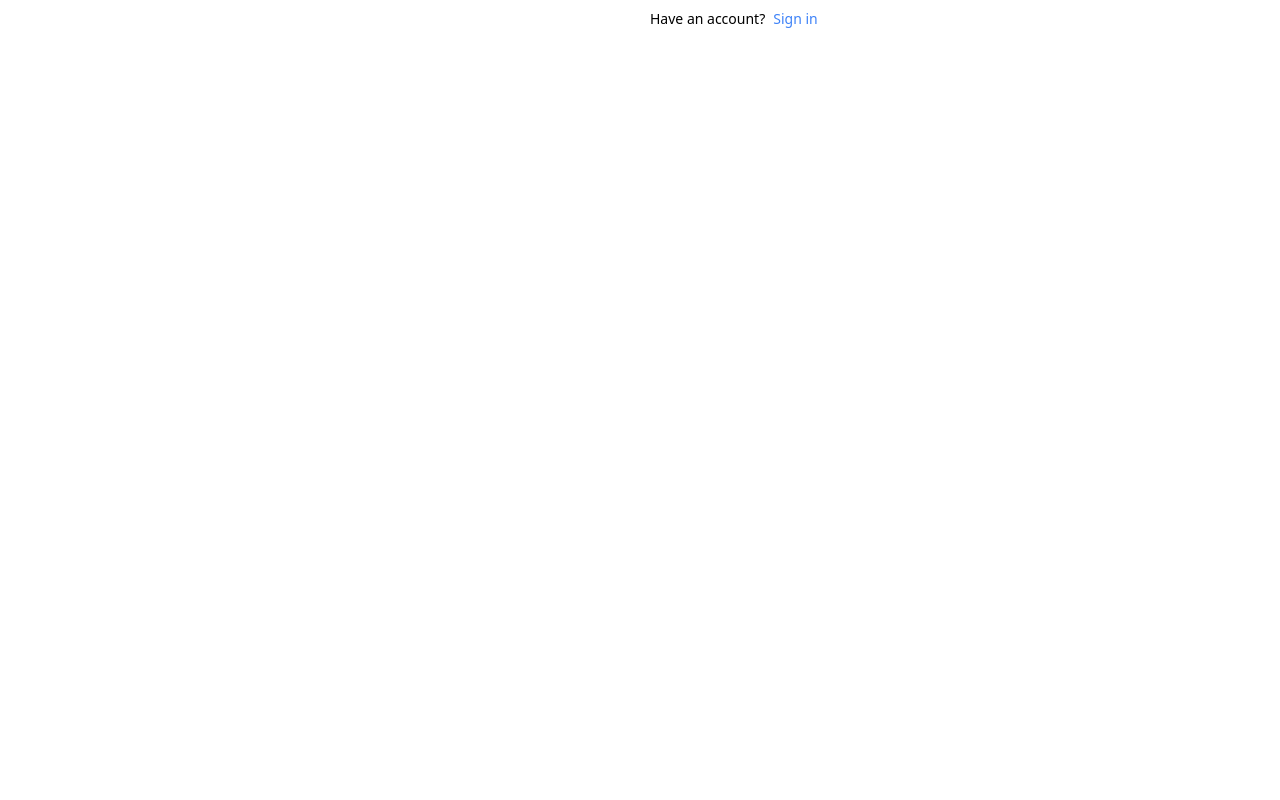
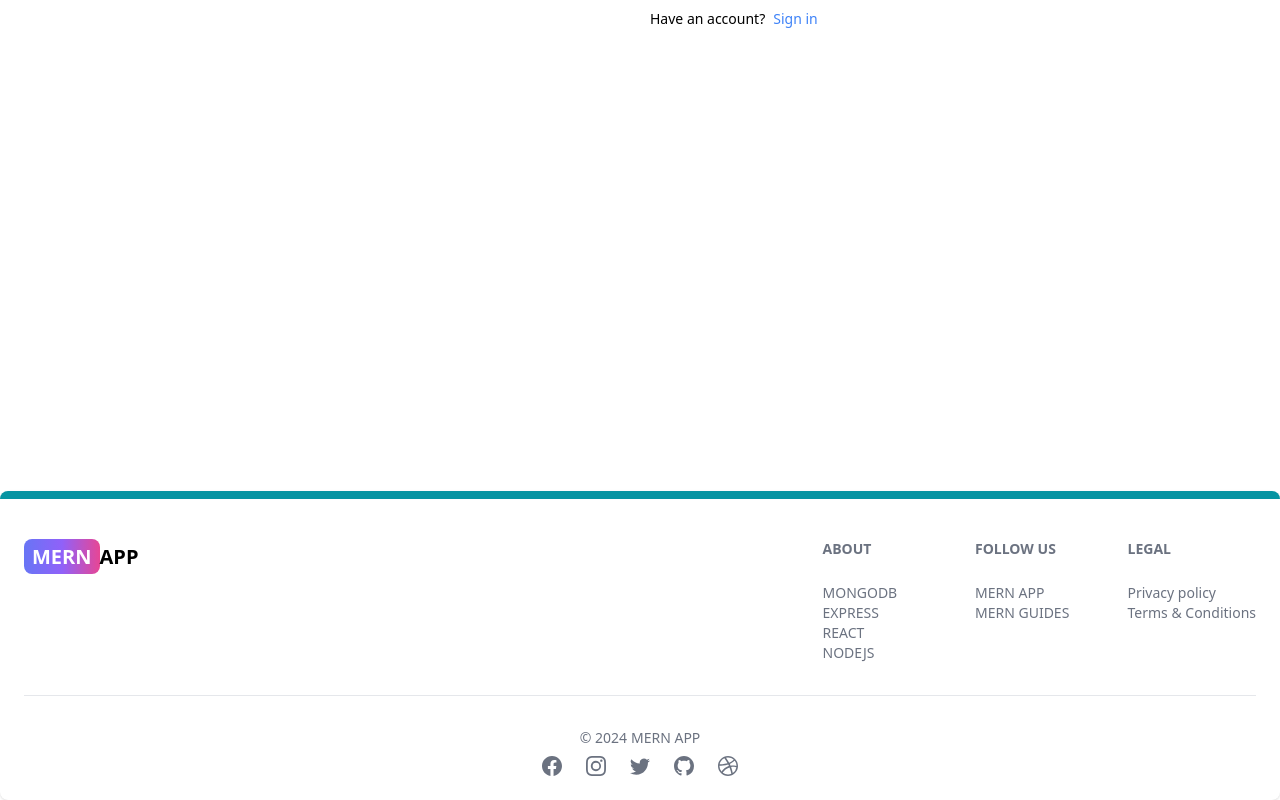
Before and after one commit to ktang920914/mern, a React (Vite) app in the folder frontend/: page /sign-up in a window 1280 px wide. Shown: the part 453-1253 px from the top of the page. Before the commit the page ends 944 px from the top, so only its background shows below. Built offline with nearby package versions, Linux system fonts and the light colour scheme.

Commit message:
create footer

```diff
--- a/frontend/src/App.jsx
+++ b/frontend/src/App.jsx
@@ -7,6 +7,7 @@
 import SignIn from './pages/SignIn'
 import SignUp from './pages/SignUp'
 import Header from './components/Header'
+import FooterComp from './components/Footer'
 
 const App = () => {
   return (
@@ -20,6 +21,7 @@
         <Route path='/sign-in' element={<SignIn />}/>
         <Route path='/sign-up' element={<SignUp />}/>
       </Routes>
+      <FooterComp />
     </BrowserRouter>
   )
 }
--- /dev/null
+++ b/frontend/src/components/Footer.jsx
@@ -0,0 +1,95 @@
+import React from 'react'
+import {Footer} from 'flowbite-react'
+import {Link} from 'react-router-dom'
+import { BsFacebook } from "react-icons/bs";
+import { BsInstagram } from "react-icons/bs";
+import { BsTwitter } from "react-icons/bs";
+import { BsGithub } from "react-icons/bs";
+import { BsDribbble } from "react-icons/bs";
+
+
+
+
+
+
+const FooterComp = () => {
+  return (
+    <Footer container className='border-t-8 border-teal-500'>
+        <div className='w-full max-w-7xl mx-auto'>
+            <div className='w-full grid justify-between sm:flex md:grid-cols-1'>
+                <div className='mt-5'>
+                    <Link to='/' className='self-center whitespace-nowrap text-lg sm:text-xl font-semibold dark:text-white'>
+                    <span className='px-2 py-1 bg-gradient-to-r from-indigo-500 via-purple-500 to-pink-500 rounded-lg text-white'>MERN</span>
+                    APP
+                    </Link>
+                </div>
+
+                <div className='grid grid-cols-2 gap-8 mt-4 sm:grid-cols-3 sm:gap-6'>
+                    <div>
+                    <Footer.Title title='About'/>
+                    <Footer.LinkGroup col>
+                        <Footer.Link href='https://www.mongodb.com/' target='_blank' rel='noopener noreferrer'>
+                            MONGODB
+                        </Footer.Link>
+                    </Footer.LinkGroup>
+                    <Footer.LinkGroup col>
+                        <Footer.Link href='https://expressjs.com/' target='_blank' rel='noopener noreferrer'>
+                            EXPRESS
+                        </Footer.Link>
+                    </Footer.LinkGroup>
+                    <Footer.LinkGroup col>
+                        <Footer.Link href='https://react.dev/' target='_blank' rel='noopener noreferrer'>
+                            REACT
+                        </Footer.Link>
+                    </Footer.LinkGroup>
+                    <Footer.LinkGroup col>
+                        <Footer.Link href='https://nodejs.org/en' target='_blank' rel='noopener noreferrer'>
+                            NODEJS
+                        </Footer.Link>
+                    </Footer.LinkGroup>
+                    </div>
+                    <div>
+                    <Footer.Title title='FOLLOW US'/>
+                    <Footer.LinkGroup col>
+                        <Footer.Link href='https://www.mongodb.com/resources/languages/mern-stack' target='_blank' rel='noopener noreferrer'>
+                            MERN APP
+                        </Footer.Link>
+                    </Footer.LinkGroup>
+                    <Footer.LinkGroup col>
+                        <Footer.Link href='https://www.mongodb.com/resources/languages/mern-stack-tutorial' target='_blank' rel='noopener noreferrer'>
+                            MERN GUIDES
+                        </Footer.Link>
+                    </Footer.LinkGroup>
+                    </div>
+                    <div>
+                    <Footer.Title title='LEGAL'/>
+                    <Footer.LinkGroup col>
+                        <Footer.Link href='#' target='_blank' rel='noopener noreferrer'>
+                            Privacy policy
+                        </Footer.Link>
+                    </Footer.LinkGroup>
+                    <Footer.LinkGroup col>
+                        <Footer.Link href='#' target='_blank' rel='noopener noreferrer'>
+                            Terms &amp; Conditions
+                        </Footer.Link>
+                    </Footer.LinkGroup>
+                    </div>
+                </div>
+            </div>
+            <Footer.Divider />
+            <div className='w-full sm:flex sm:items-center sm:justify-center mb-2'>
+                <Footer.Copyright href='#' by='MERN APP' year={new Date().getFullYear()}/>
+            </div>
+            <div className='flex gap-6 sm:mt-0 mt-4 sm:justify-center'>
+                <Footer.Icon href='#' icon={BsFacebook }/>
+                <Footer.Icon href='#' icon={BsInstagram  }/>
+                <Footer.Icon href='#' icon={BsTwitter  }/>
+                <Footer.Icon href='#' icon={BsGithub  }/>
+                <Footer.Icon href='#' icon={BsDribbble  }/>
+            </div>
+        </div>
+    </Footer>
+  )
+}
+
+export default FooterComp
--- a/frontend/src/pages/SignUp.jsx
+++ b/frontend/src/pages/SignUp.jsx
@@ -71,7 +71,7 @@
               <TextInput type='password' placeholder='password' id='password' onChange={handleChange}/>
             </div>
 
-            <Button type='submit' gradientDuoTone='purpleToPink' disabled={loading}>
+            <Button type='submit' className='uppercase' gradientDuoTone='purpleToPink' disabled={loading}>
               {
                 loading ? (
                   <>
```
